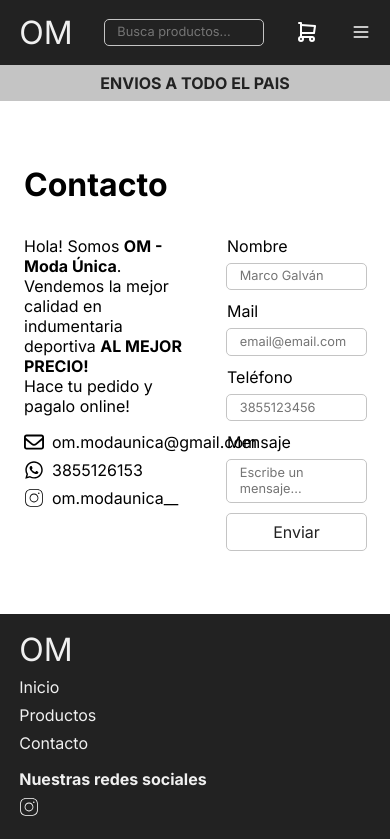
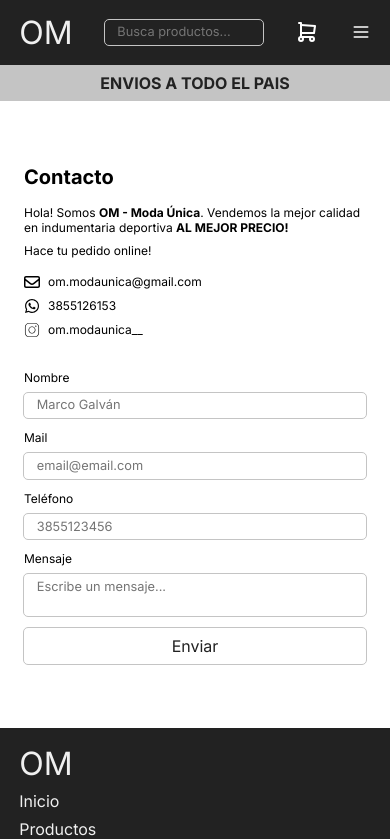
Before and after one commit to elmacro1/my-store, a Next.js app: page /contacto in a window 390 px wide. Shown: the top 839 px of the page. Built offline with nearby package versions, Linux system fonts and the light colour scheme.

Commit message:
done contact page in mobile view

```diff
--- a/src/app/contacto/page.module.css
+++ b/src/app/contacto/page.module.css
@@ -14,7 +14,7 @@
 
 .title {
   font-family: var(--font-primary);
-  font-size: 2rem;
+  font-size: 1.75rem;
 }
 
 .contact_info {
@@ -22,3 +22,17 @@
   gap: 2rem;
   justify-content: space-between;
 }
+
+@media (width < 768px) {
+  .content_container {
+    gap: 1rem;
+  }
+
+  .contact_info {
+    flex-direction: column;
+  }
+
+  .title {
+    font-size: 1.25rem;
+  }
+}
--- a/src/components/contact-details/contact-details.module.css
+++ b/src/components/contact-details/contact-details.module.css
@@ -3,6 +3,12 @@
   flex-direction: column;
   gap: 1rem;
   width: 50%;
+}
+
+.description_container {
+  display: flex;
+  flex-direction: column;
+  gap: 0.5rem;
 }
 
 .description {
@@ -29,3 +35,22 @@
   filter: brightness(0) saturate(100%) invert(0%) sepia(0%) saturate(7500%)
     hue-rotate(327deg) brightness(96%) contrast(104%);
 }
+
+@media (width < 768px) {
+  .main_container {
+    width: 100%;
+  }
+
+  .description {
+    font-size: 0.75rem;
+  }
+
+  .item_contact {
+    font-size: 0.75rem;
+  }
+
+  .icon {
+    width: 16px;
+    height: 16px;
+  }
+}
--- a/src/components/contact-details/contact-details.tsx
+++ b/src/components/contact-details/contact-details.tsx
@@ -13,7 +13,7 @@ const ContactDetails = () => (
         Hola! Somos <strong>OM - Moda Única</strong>. Vendemos la mejor calidad
         en indumentaria deportiva <strong>AL MEJOR PRECIO!</strong>
       </p>
-      <p className={styles.description}>Hace tu pedido y pagalo online!</p>
+      <p className={styles.description}>Hace tu pedido online!</p>
     </div>
     <div className={styles.contact_links}>
       <Link
--- a/src/components/contact-form/contact-form.module.css
+++ b/src/components/contact-form/contact-form.module.css
@@ -41,3 +41,13 @@
 .input_field:focus-within {
   outline-color: #222;
 }
+
+@media (width < 768px) {
+  .main_container {
+    width: 100%;
+  }
+
+  .input_title {
+    font-size: 0.75rem;
+  }
+}
--- a/src/components/contact-form/contact-form.tsx
+++ b/src/components/contact-form/contact-form.tsx
@@ -37,9 +37,9 @@ const ContactForm = ({ success, error }: Props) => {
         from: senderEmail,
         to: "om.modaunica@gmail.com",
         subject: "Página web - Formulario de contacto",
-        html: `<h2>Hola! mi nombre es: ${name}</h2>
-               <p>Este es mi mail: ${email}</p>
-               <p>Mi número de teléfono: ${phone}</p>
+        html: `<h2>Hola! mi nombre es: <strong>${name}</strong></h2>
+               <p>Este es mi mail: <strong>${email}</strong></p>
+               <p>Mi número de teléfono: <strong>${phone}</strong></p>
                <p>Me comunico desde la página web.</p>
                <p>Y este es mi mensaje: <strong>${message}</strong></p>
         `,
@@ -90,7 +90,7 @@ const ContactForm = ({ success, error }: Props) => {
           customClass={styles.input_field}
           name="phone"
           placeholder="3855123456"
-          type="tel"
+          type="number"
           required={true}
         />
       </div>
--- a/src/components/navbar/navbar.module.css
+++ b/src/components/navbar/navbar.module.css
@@ -68,12 +68,11 @@
     display: flex;
     flex-direction: column;
     transform: translateX(100vw);
-    z-index: -10;
+    z-index: 10;
     transition: all 0.2s;
   }
 
   .menu_open {
-    z-index: 10;
     transform: translateX(0);
   }
 
--- a/src/components/shopping-cart/shopping-cart.module.css
+++ b/src/components/shopping-cart/shopping-cart.module.css
@@ -8,11 +8,11 @@
   background-color: #000;
   transform: translateX(100vw);
   transition: transform 0.2s ease-in-out;
+  z-index: 10;
 }
 
 .open_slide {
   transform: translateX(0);
-  z-index: 10;
 }
 
 .content_container {
```
Also changed, not shown: src/models/input.model.ts (+1 -8 lines).
